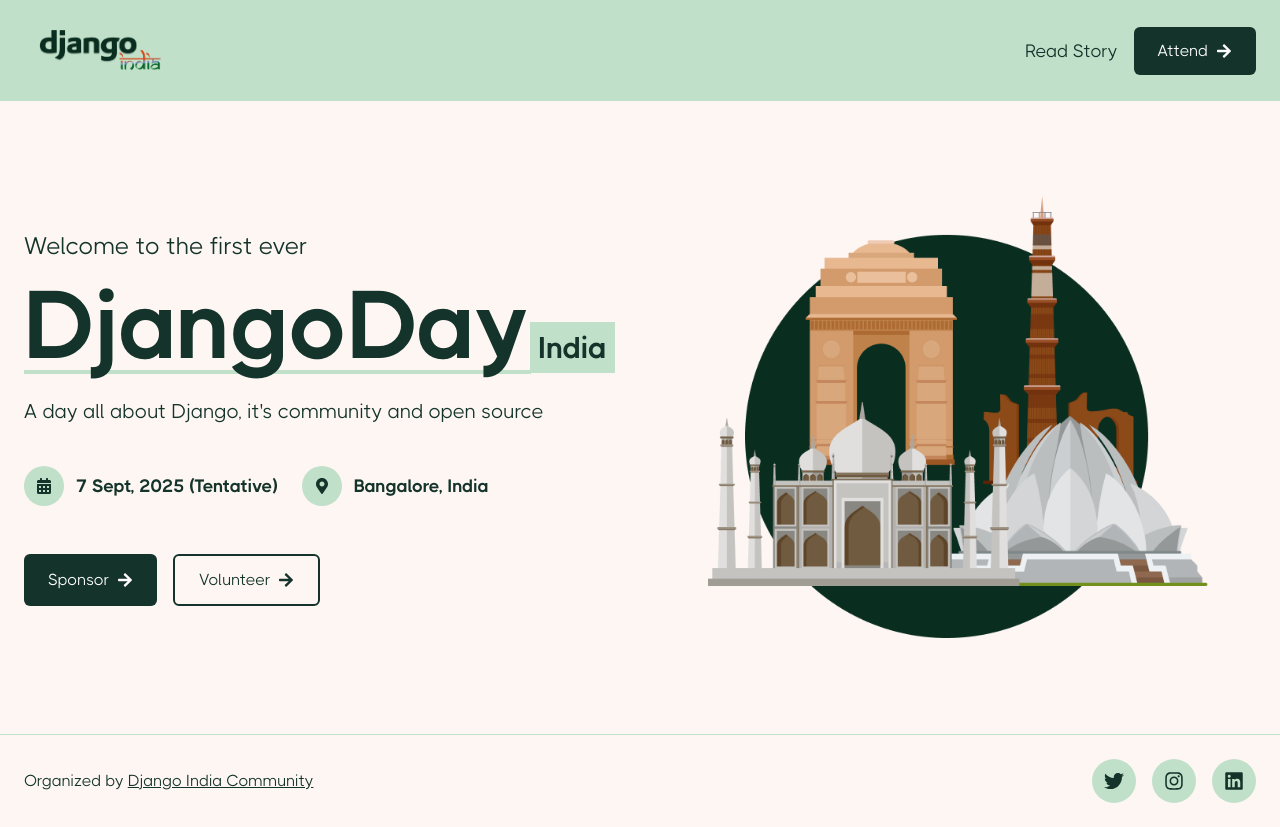
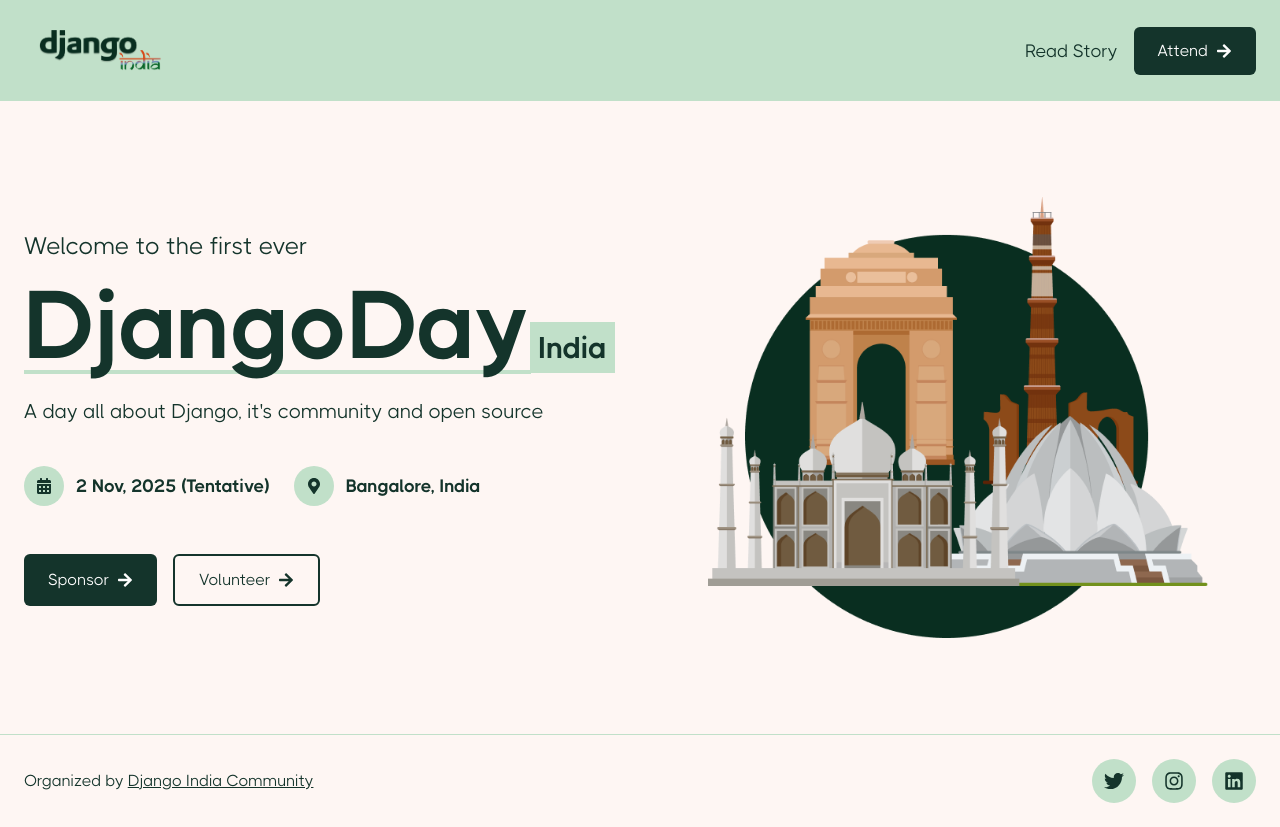
Before and after one commit to djangoindia/indjangoday2025, a Next.js app: page /home in a window 1280 px wide. Built offline with nearby package versions, Linux system fonts and the light colour scheme; no server answers.

Commit message:
changed date

```diff
--- a/src/app/home/page.tsx
+++ b/src/app/home/page.tsx
@@ -64,7 +64,7 @@
                   <FaCalendarAlt className="text-[#14342B]" />
                 </div>
                 <span className="text-[#14342B] font-bold text-sm md:text-lg">
-                  7 Sept, 2025 (Tentative)
+                  2 Nov, 2025 (Tentative)
                 </span>
               </div>
               <div className="flex items-center gap-2">
```
